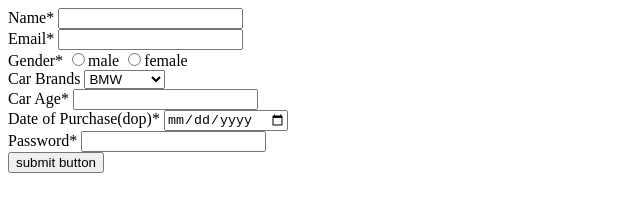
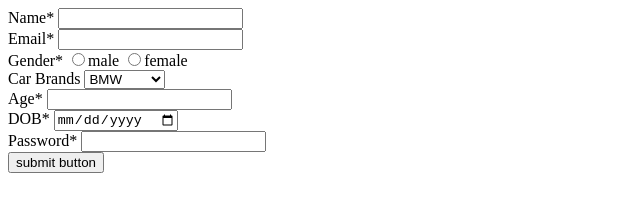
Before and after one commit to acciojob/signup-form-car-Reshwanth00, a website: page main.html in a window 1280 px wide. Shown: the whole page, without its empty margins (0-640 px from the left). Drawn offline with Linux system fonts and the light colour scheme.

Commit message:
created a submission

```diff
--- a/main.html
+++ b/main.html
@@ -44,13 +44,13 @@
 		</div>
 		<div>
 			<label for="carage">
-				Car Age*
+				Age*
 			</label>
 			<input type="number" id="carage" required>
 		</div>
 		<div>
 			<label for="dop">
-				Date of Purchase(dop)*
+				DOB*
 			</label>
 			<input type="date" id="dop" required>
 		</div>
```
